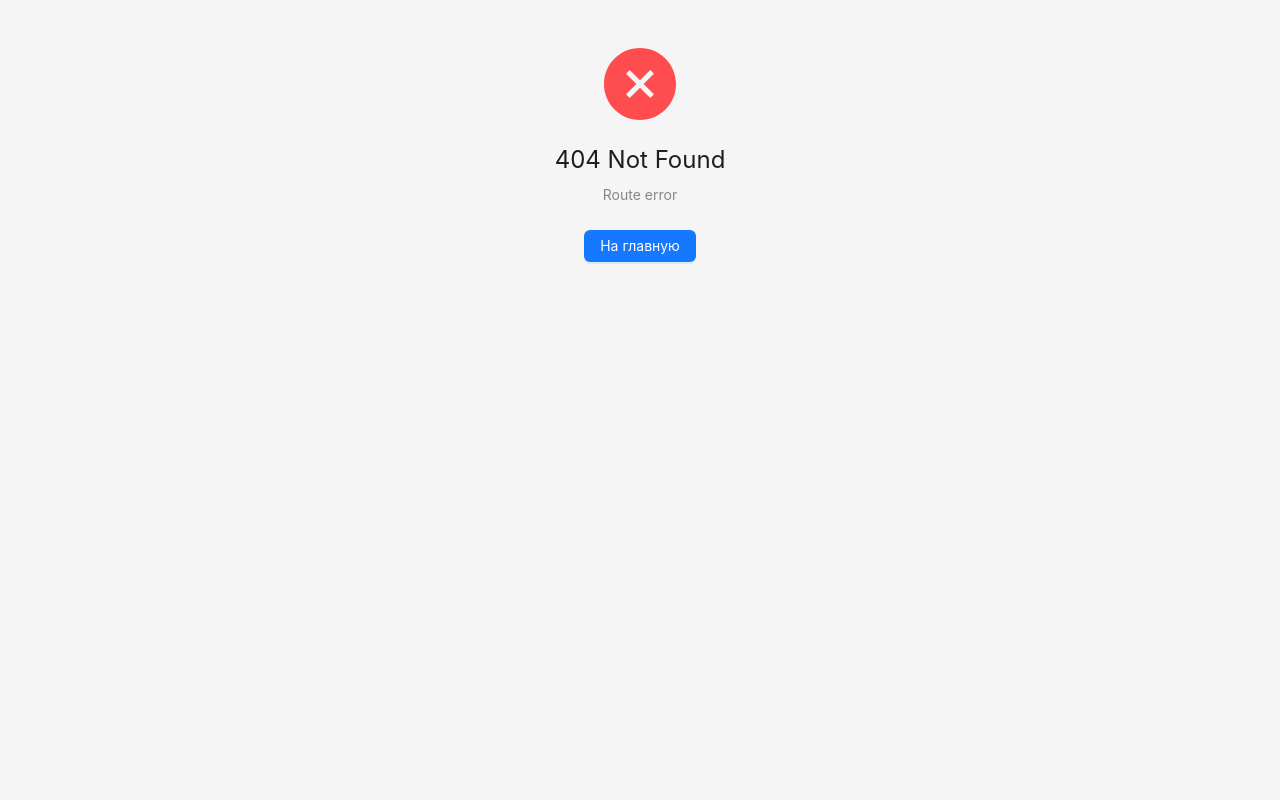
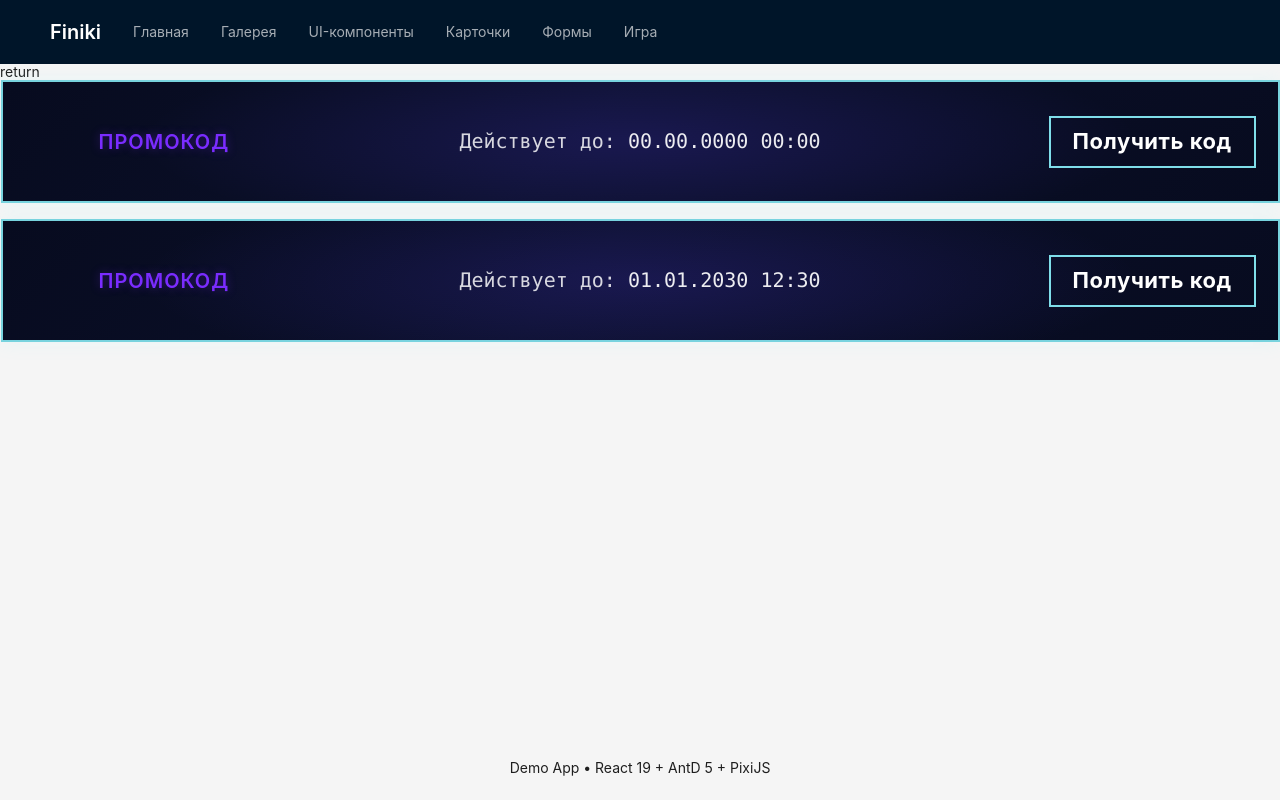
Before and after one commit to Kustov-Artyom/FinikiGames, a React (Vite) app: page /rewards in a window 1280 px wide. Before the commit this address had no page. Built offline with nearby package versions, Linux system fonts and the light colour scheme.

Commit message:
Create Rewards page and added promocodes block

```diff
--- /dev/null
+++ b/src/components/ui/PromoCodeBanner/PromoCodeBanner.css
@@ -0,0 +1,118 @@
+.promo-banner {
+  width: 100%;
+  display: flex;
+  justify-content: center;
+}
+
+.promo-banner__inner {
+  width: min(1279px, 100%);
+  height: 123px;
+  padding: 18px 22px;
+
+  display: grid;
+  grid-template-columns: 1fr auto 1fr;
+  align-items: center;
+
+  background: linear-gradient(135deg, #070b1f 0%, #0b102a 45%, #070b1f 100%);
+  border: 2px solid rgba(140, 246, 255, 0.85);
+  box-shadow: 0 0 18px rgba(140, 246, 255, 0.14);
+
+  position: relative;
+  overflow: hidden;
+}
+
+.promo-banner__inner::before {
+  content: '';
+  position: absolute;
+  inset: -2px;
+  pointer-events: none;
+  background: radial-gradient(65% 140% at 50% 50%, rgba(92, 63, 255, 0.18) 0%, rgba(0, 0, 0, 0) 60%);
+}
+
+.promo-banner__title{
+    margin-left: 74px;
+  justify-self: start;
+  font-weight: 600;
+  letter-spacing: 1px;
+  text-transform: uppercase;
+
+  color: #7a2cff;
+  text-shadow: 0 0 10px rgba(122, 44, 255, 0.35);
+
+  font-size: 20px;
+  line-height: 1;
+  z-index: 1;
+}
+
+.promo-banner__meta {
+  justify-self: center;
+  display: inline-flex;
+  align-items: center;
+  gap: 12px;
+
+  color: rgba(255, 255, 255, 0.92);
+  font-size: 20px;
+  z-index: 1;
+
+  font-family: ui-monospace, SFMono-Regular, Menlo, Monaco, Consolas, 'Liberation Mono', 'Courier New', monospace;
+}
+
+.promo-banner__metaLabel {
+  opacity: 0.9;
+}
+
+.promo-banner__metaValue {
+  opacity: 1;
+}
+
+.promo-banner__btn {
+  justify-self: end;
+  height: 52px;
+  padding: 0 22px;
+
+  border-radius: 0;
+  border: 2px solid rgba(140, 246, 255, 0.9) !important;
+  background: transparent !important;
+
+  color: #ffffff !important;
+  font-weight: 700;
+  font-size: 22px;
+  letter-spacing: 0.5px;
+
+  z-index: 2;
+}
+
+.promo-banner__btn:hover {
+  border-color: rgba(140, 246, 255, 1) !important;
+  box-shadow: 0 0 18px rgba(140, 246, 255, 0.2);
+}
+
+/* === Mobile: 343x50 === */
+@media (max-width: 480px) {
+  .promo-banner__inner {
+    width: 343px;
+    height: 50px;
+    padding: 8px 10px;
+    grid-template-columns: auto 1fr auto;
+    gap: 8px;
+  }
+
+  .promo-banner__title {
+    font-size: 14px;
+    letter-spacing: 0.5px;
+  }
+
+  .promo-banner__meta {
+    justify-self: center;
+    gap: 6px;
+    font-size: 12px;
+    white-space: nowrap;
+  }
+
+  .promo-banner__btn {
+    height: 34px;
+    padding: 0 10px;
+    font-size: 12px;
+    border-width: 1.5px !important;
+  }
+}
--- /dev/null
+++ b/src/components/ui/PromoCodeBanner/PromoCodeBanner.tsx
@@ -0,0 +1,41 @@
+import React from 'react'
+import { Button, notification } from 'antd'
+import './PromoCodeBanner.css'
+
+type Props = {
+  /** Дата, например: "00.00.0000" */
+  date: string
+  /** Время, например: "00:00" */
+  time: string
+  className?: string
+}
+
+export default function PromoCodeBanner({ date, time, className }: Props) {
+  const handleClick = () => {
+    notification.success({
+      message: 'Код скопирован',
+      description: 'Промокод скопирован в буфер обмена.',
+      placement: 'top',
+      duration: 2,
+    })
+  }
+
+  return (
+    <div className={`promo-banner ${className ?? ''}`}>
+      <div className="promo-banner__inner">
+        <div className="promo-banner__title">ПРОМОКОД</div>
+
+        <div className="promo-banner__meta">
+          <span className="promo-banner__metaLabel">Действует до:</span>
+          <span className="promo-banner__metaValue">
+            {date} {time}
+          </span>
+        </div>
+
+        <Button className="promo-banner__btn" type="default" onClick={handleClick}>
+          Получить код
+        </Button>
+      </div>
+    </div>
+  )
+}
--- /dev/null
+++ b/src/components/ui/PromoCodeList/PromoCodeList.css
@@ -0,0 +1,10 @@
+.promo-list {
+  width: 100%;
+  display: flex;
+  justify-content: center;
+}
+
+.promo-list__stack {
+  width: 100%;
+  max-width: 1279px;
+}
--- /dev/null
+++ b/src/components/ui/PromoCodeList/PromoCodeList.tsx
@@ -0,0 +1,37 @@
+import React from 'react'
+import { Space, Empty } from 'antd'
+import PromoCodeBanner from '../PromoCodeBanner/PromoCodeBanner';
+import './PromoCodeList.css'
+
+export type PromoCodeItem = {
+  id: string
+  date: string // "00.00.0000"
+  time: string // "00:00"
+}
+
+type Props = {
+  items: PromoCodeItem[]
+  className?: string
+}
+
+export default function PromoCodeList({ items, className }: Props) {
+  const safeItems = Array.isArray(items) ? items : []
+
+  if (safeItems.length === 0) {
+    return (
+      <div className={`promo-list ${className ?? ''}`}>
+        <Empty description="Промокодов нет" />
+      </div>
+    )
+  }
+
+  return (
+    <div className={`promo-list ${className ?? ''}`}>
+      <Space direction="vertical" size={16} className="promo-list__stack">
+        {safeItems.map((it) => (
+          <PromoCodeBanner key={it.id} date={it.date} time={it.time} />
+        ))}
+      </Space>
+    </div>
+  )
+}
--- /dev/null
+++ b/src/pages/Rewards.tsx
@@ -0,0 +1,16 @@
+import PromoCodeBanner from "../components/ui/PromoCodeBanner/PromoCodeBanner";
+import PromoCodeList, { PromoCodeItem } from "../components/ui/PromoCodeList/PromoCodeList";
+
+
+
+
+export default function Rewards() {
+    const promoCodes: PromoCodeItem[] = [
+    { id: 'p1', date: '00.00.0000', time: '00:00' },
+    { id: 'p2', date: '01.01.2030', time: '12:30' },
+  ]
+
+    return <>
+        return <PromoCodeList items={promoCodes} />
+    </>
+}
--- a/src/routes.tsx
+++ b/src/routes.tsx
@@ -8,7 +8,7 @@ import Forms from './pages/Forms'
 import Game from './pages/Game'
 import RouteError from './pages/RouteError'
 import Lore from './pages/Lore'
-
+import Rewards from './pages/Rewards'
 const router = createBrowserRouter([
     {
         path: '/',
@@ -21,7 +21,8 @@ const router = createBrowserRouter([
             { path: 'cards', element: <Cards /> },
             { path: 'forms', element: <Forms /> },
             { path: 'game', element: <Game /> },
-            {path: 'lore', element: <Lore/>}
+            {path: 'lore', element: <Lore/>},
+            {path:'rewards', element:<Rewards/>}
         ]
     }
 ])
```
